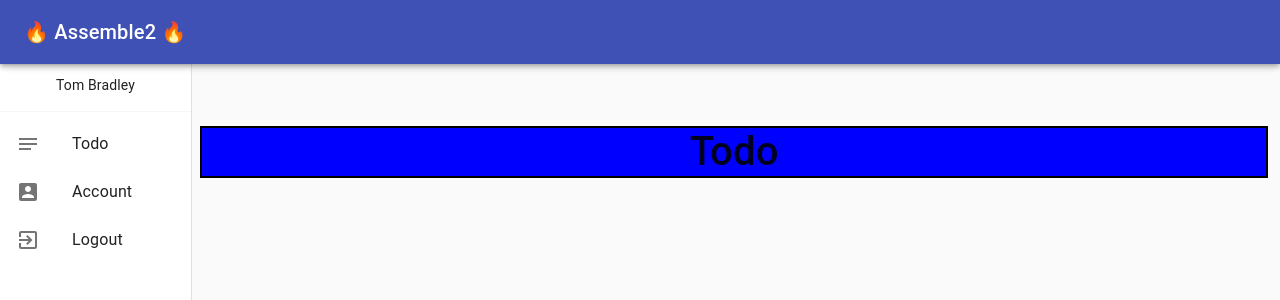
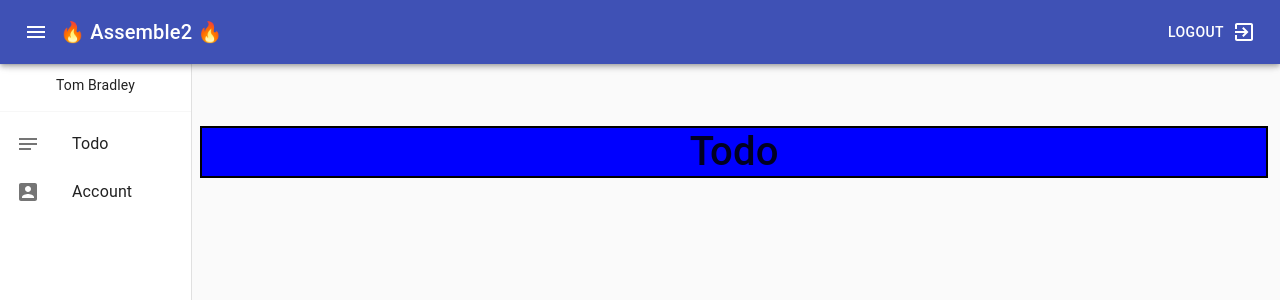
Before and after one commit to gsasaki23/assemble2, a React (Create React App) app: page / in a window 1280 px wide. Shown: the top 300 px of the page. Built offline with nearby package versions, Linux system fonts and the light colour scheme; sample sign-in values are in the browser's storage.

Commit message:
logout button moved to header

```diff
--- a/src/pages/Home.js
+++ b/src/pages/Home.js
@@ -22,6 +22,10 @@ import CircularProgress from '@material-ui/core/CircularProgress';
 import AccountBoxIcon from '@material-ui/icons/AccountBox';
 import NotesIcon from '@material-ui/icons/Notes';
 import ExitToAppIcon from '@material-ui/icons/ExitToApp';
+import MenuIcon from '@material-ui/icons/Menu';
+import IconButton from '@material-ui/core/IconButton';
+import Box from '@material-ui/core/Box';
+import Button from '@material-ui/core/Button';
 const drawerWidth = "15%";
 
 const styles = (theme) => ({
@@ -50,7 +54,10 @@ const styles = (theme) => ({
     userName: {
         marginTop: "5%"
     },
-	toolbar: theme.mixins.toolbar
+	toolbar: theme.mixins.toolbar,
+    logoutLabel: {
+        marginLeft: 'auto'
+    }
 });
 
 const Home = (props) => {
@@ -97,13 +104,23 @@ const Home = (props) => {
     </>)
     : (<>
         <CssBaseline />
+
+        <Box sx={{ flexGrow: 1 }}>
             <AppBar position="fixed" className={classes.appBar}>
                 <Toolbar>
-                <Typography variant="h6" noWrap>
+                    <IconButton size="medium" edge="start" color="inherit" aria-label="open drawer" sx={{ mr: 2 }}>
+                        <MenuIcon />
+                    </IconButton>
+
+                    <Typography variant="h6" noWrap component="div" sx={{ flexGrow: 1 }}>
                         🔥 Assemble2 🔥
                     </Typography>
+
+                    <Button color="inherit" className={classes.logoutLabel} onClick={logoutHandler}>Logout</Button>
+                    <ExitToAppIcon onClick={logoutHandler}/>
                 </Toolbar>
             </AppBar>
+        </Box>
 
         {/* TODO: More Fancies https://mui.com/components/drawers/ */}
         <Drawer className={classes.drawer} variant="permanent" classes={{ paper: classes.drawerPaper }}>
@@ -132,14 +149,6 @@ const Home = (props) => {
                     </ListItemIcon>
                     <ListItemText primary="Account" />
                 </ListItem>
-
-                <ListItem button key="Logout" onClick={logoutHandler}>
-                    <ListItemIcon>
-                        {' '}
-                        <ExitToAppIcon />{' '}
-                    </ListItemIcon>
-                    <ListItemText primary="Logout" />
-                </ListItem>
             </List>
         </Drawer>
 
```
Lines whose indentation alone changed are shown as unchanged.
